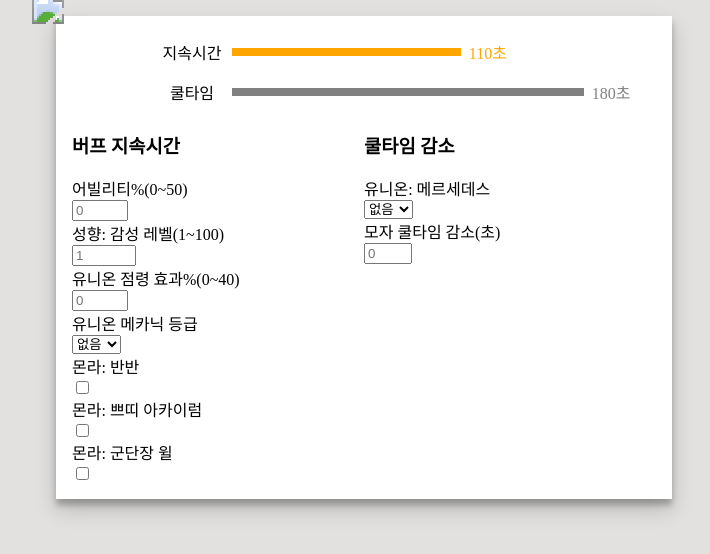
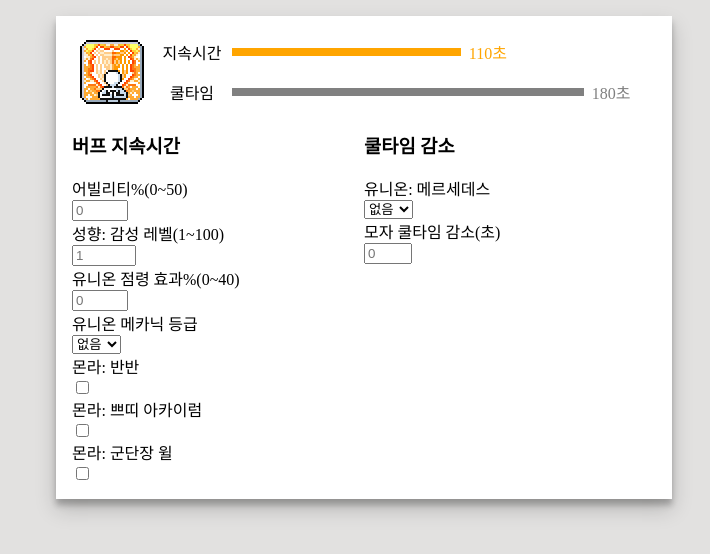
Before and after one commit to Cygnhas/Cygnhas.github.io, a plain HTML site: page index.html in a window 1280 px wide. Shown: the whole page, without its empty margins (276-986 px from the left). Drawn offline with Linux system fonts and the light colour scheme.

Commit message:
Update index.html

```diff
--- a/index.html
+++ b/index.html
@@ -9,7 +9,7 @@
       <div class="card">
         <div id="tooltip-wrapper">
           <div id="icon-wrapper">
-            <image id="mikhail-icon" src="/Cygnhas/Cygnhas.github.io/blob/main/public/50001214.icon.png?raw=true"/>
+            <image id="mikhail-icon" src="https://raw.githubusercontent.com/Cygnhas/Cygnhas.github.io/main/public/50001214.icon.png"/>
           </div>
           <div id="graph-wrapper">
             <div id="graph-duration">
```
